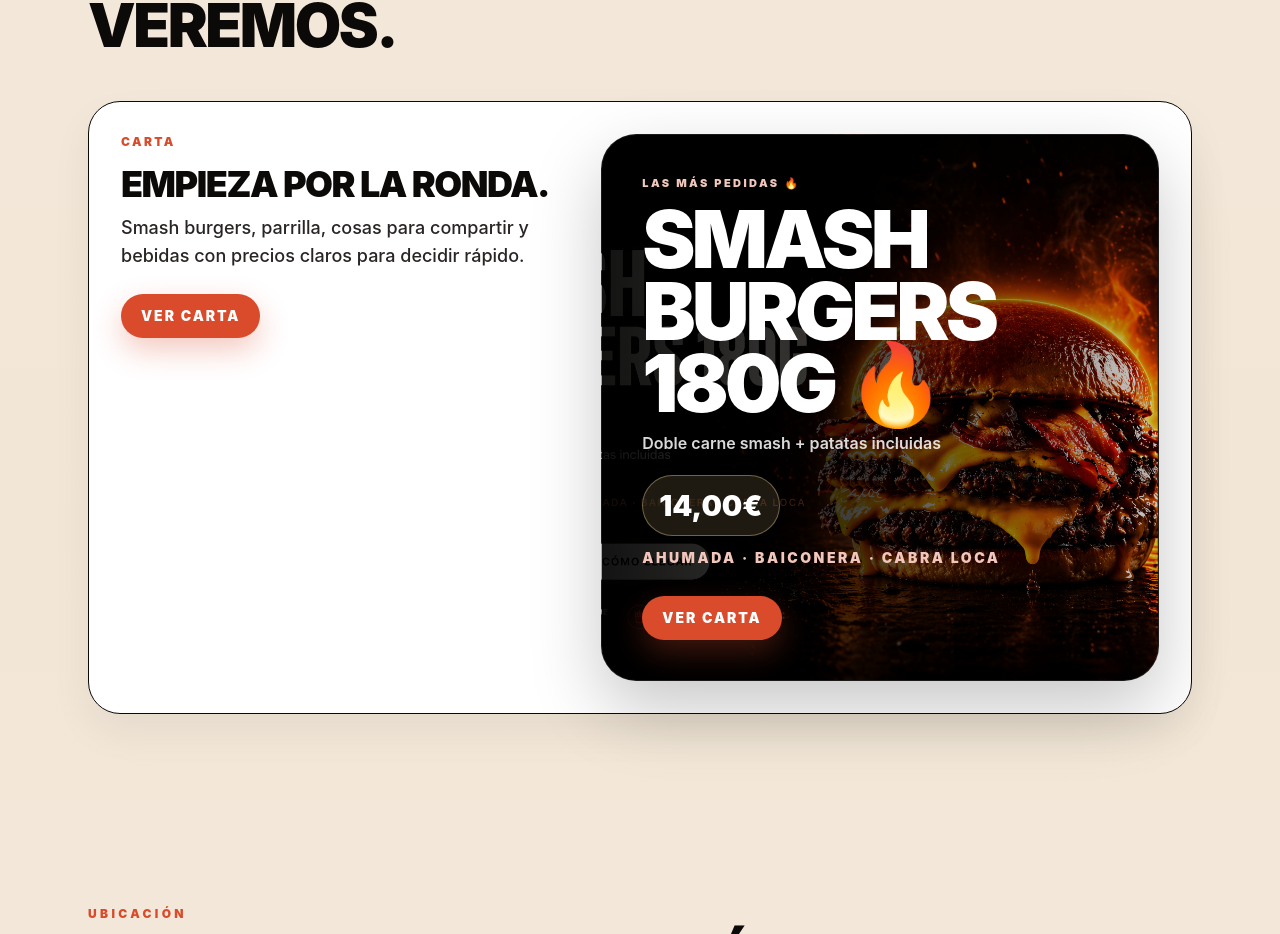
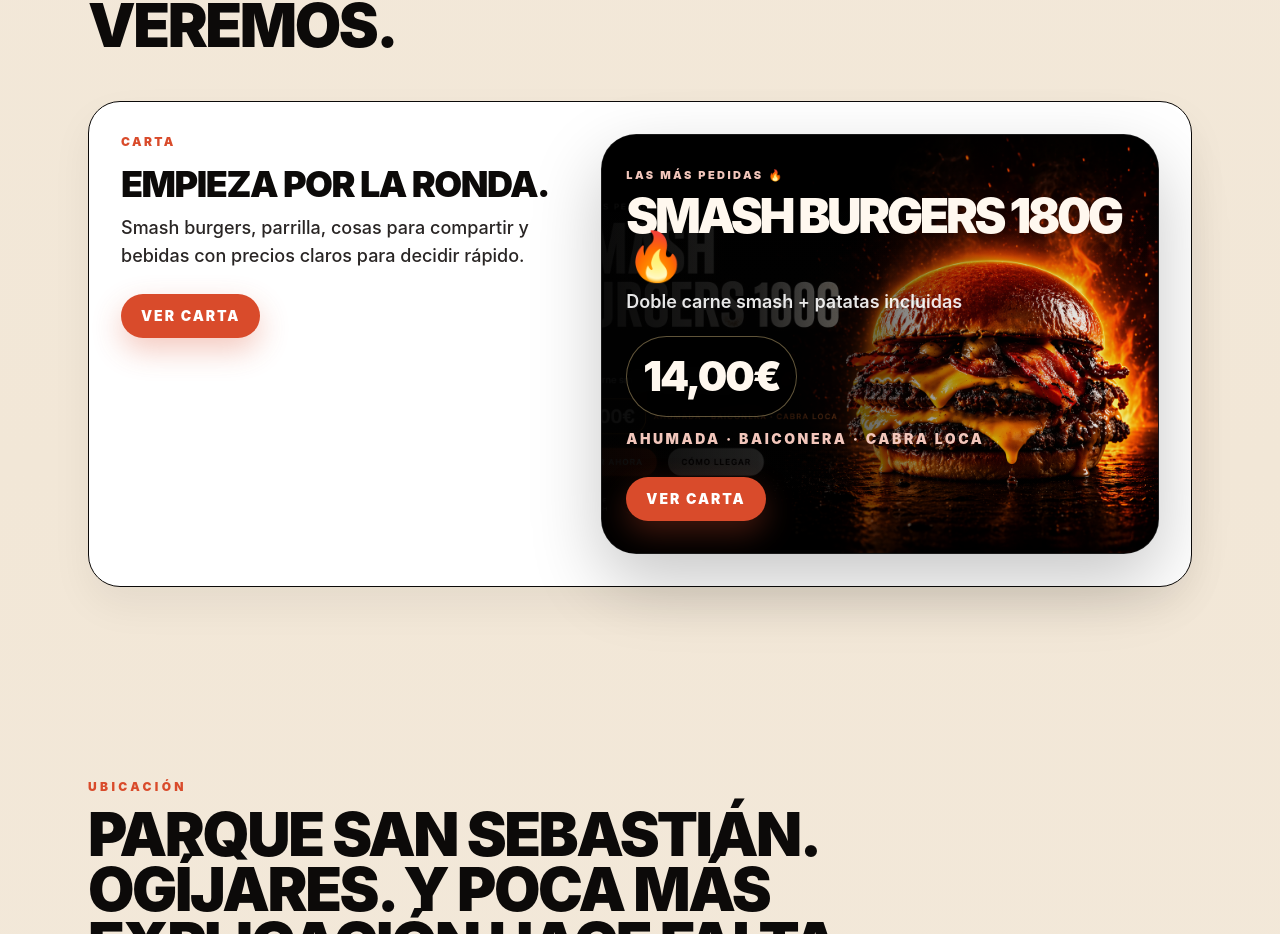
Before and after one commit to xavvvibo/kioskoalfresko, a Next.js app: page / in a window 1280 px wide. Shown: the part 4756-5690 px from the top of the page. Built offline with nearby package versions, Linux system fonts and the light colour scheme.

Commit message:
remove duplicate smash promo

```diff
--- a/app/carta/page.tsx
+++ b/app/carta/page.tsx
@@ -1,22 +1,17 @@
-import { menuFooter, menuHero, drinksSections, foodSections, smashPromo } from "@/content/menu";
-import { buildMetadata } from "@/lib/metadata";
+"use client";
+
 import { MenuHero } from "@/components/menu/MenuHero";
 import { MenuSectionBlock } from "@/components/menu/MenuSectionBlock";
+import { FeatureCard } from "@/components/ui/FeatureCard";
 import { SmashPromoCTA } from "@/components/menu/SmashPromoCTA";
-import { FeatureCard } from "@/components/menu/FeatureCard";
-
-export const metadata = buildMetadata({
-  title: "Carta de Kiosko Alfresko | Ogíjares",
-  description: "Consulta la carta de Kiosko Alfresko con smash burgers, parrilla, bebidas y planes para compartir.",
-  path: "/carta",
-});
+import { menuHero, foodSections, drinksSections, smashPromo, menuFooter } from "@/content/menu";
 
 export default function CartaPage() {
   const smashSection = foodSections.find((section) => section.id === "smash-burgers")!;
-  const premiumSection = foodSections.find((section) => section.id === "parrilla-premium")!;
+  const premiumSection = foodSections.find((section) => section.id === "premium")!;
   const shareSection = foodSections.find((section) => section.id === "para-compartir")!;
   const plansSection = foodSections.find((section) => section.id === "planes")!;
-  const grillSection = foodSections.find((section) => section.id === "brasa")!;
+  const grillSection = foodSections.find((section) => section.id === "parrilla")!;
   const potatoesSection = foodSections.find((section) => section.id === "patatas")!;
   const easySection = foodSections.find((section) => section.id === "sin-complicarse")!;
   const eggsSection = foodSections.find((section) => section.id === "huevos")!;
@@ -38,7 +33,9 @@ export default function CartaPage() {
             primaryAction={{ label: "Pedir ahora", href: "/reservas-contacto" }}
             secondaryAction={{ label: "Cómo llegar", href: "/ubicacion-ogijares" }}
           />
+
           <MenuSectionBlock section={smashSection} className="shadow-[0_30px_70px_rgba(217,75,43,0.18)]" />
+
           <div className="grid gap-5 lg:grid-cols-[0.92fr_1.08fr]">
             <MenuSectionBlock section={premiumSection} />
             <FeatureCard
@@ -48,6 +45,7 @@ export default function CartaPage() {
               accent="cream"
             />
           </div>
+
           <div className="grid gap-5 lg:grid-cols-[1.18fr_0.82fr]">
             <MenuSectionBlock section={shareSection} />
             <MenuSectionBlock section={plansSection} />
@@ -82,21 +80,12 @@ export default function CartaPage() {
               Bebe. Come. Quédate.
             </p>
           </div>
+
           <div className="grid gap-5 lg:grid-cols-[1fr_1fr_0.9fr]">
             <MenuSectionBlock section={sodaSection} />
             <MenuSectionBlock section={beerSection} />
             <MenuSectionBlock section={packsSection} className="lg:-translate-y-2" />
           </div>
-        </section>
-
-        <section className="mt-14">
-          <SmashPromoCTA
-            promo={smashPromo}
-            size="md"
-            theme="red"
-            compact
-            primaryAction={{ label: "Ver carta", href: "/carta" }}
-          />
         </section>
 
         <footer className="mt-12 rounded-[2rem] border border-white/10 bg-[linear-gradient(180deg,#151515_0%,#0f0f0f_100%)] px-6 py-8 text-center shadow-[0_18px_50px_rgba(0,0,0,0.18)]">
--- a/components/menu/SmashPromoCTA.tsx
+++ b/components/menu/SmashPromoCTA.tsx
@@ -18,58 +18,139 @@ type SmashPromoCTAProps = {
   };
 };
 
+const sizeStyles = {
+  sm: {
+    wrapper: "p-4 md:p-5",
+    minHeight: "min-h-[320px] md:min-h-[360px]",
+    title: "text-[1.9rem] md:text-[2.4rem]",
+    price: "text-[1.5rem] md:text-[2rem]",
+    subtitle: "text-sm md:text-base",
+    variants: "text-xs",
+    contentMax: "max-w-[520px]",
+  },
+  md: {
+    wrapper: "p-5 md:p-6",
+    minHeight: "min-h-[360px] md:min-h-[420px]",
+    title: "text-[2.2rem] md:text-[3rem]",
+    price: "text-[1.9rem] md:text-[2.6rem]",
+    subtitle: "text-base md:text-lg",
+    variants: "text-sm",
+    contentMax: "max-w-[620px]",
+  },
+  lg: {
+    wrapper: "p-6 md:p-8",
+    minHeight: "min-h-[420px] md:min-h-[500px]",
+    title: "text-[2.8rem] md:text-[5rem]",
+    price: "text-[2rem] md:text-[3rem]",
+    subtitle: "text-base md:text-lg",
+    variants: "text-sm",
+    contentMax: "max-w-[720px]",
+  },
+} as const;
+
+const themeStyles = {
+  dark: {
+    wrapper: "border-white/10 bg-black text-white",
+    claim: "text-[#f2c6bb]",
+    title: "text-[#fff8ef]",
+    subtitle: "text-white/90",
+    price: "text-[#fff8ef]",
+    variants: "text-[#f2c6bb]",
+    pricePill: "border-[#f0d28f]/40 bg-black/45 backdrop-blur-sm",
+    overlay:
+      "linear-gradient(90deg, rgba(0,0,0,0.96) 0%, rgba(0,0,0,0.88) 28%, rgba(0,0,0,0.58) 48%, rgba(0,0,0,0.18) 72%, rgba(0,0,0,0.02) 100%)",
+  },
+  red: {
+    wrapper: "border-[#d94b2b]/40 bg-[#b9381c] text-white",
+    claim: "text-[#ffe0d7]",
+    title: "text-[#fff8ef]",
+    subtitle: "text-white/95",
+    price: "text-[#fff8ef]",
+    variants: "text-[#ffe0d7]",
+    pricePill: "border-[#fff0d7]/35 bg-black/20 backdrop-blur-sm",
+    overlay:
+      "linear-gradient(90deg, rgba(35,5,0,0.90) 0%, rgba(65,10,2,0.78) 28%, rgba(120,28,8,0.42) 54%, rgba(0,0,0,0.14) 100%)",
+  },
+} as const;
+
 export function SmashPromoCTA({
   promo,
+  size = "lg",
+  theme = "dark",
+  compact = false,
   primaryAction,
   secondaryAction,
 }: SmashPromoCTAProps) {
+  const resolvedSize = compact && size === "lg" ? "md" : size;
+  const styles = sizeStyles[resolvedSize];
+  const themeClass = themeStyles[theme];
+  const showActions = !compact || primaryAction || secondaryAction;
+
+  const sectionBackground = promo.image?.src
+    ? `${themeClass.overlay}, url("${promo.image.src}")`
+    : "radial-gradient(circle at 78% 35%, rgba(217,75,43,0.34), transparent 22%), linear-gradient(180deg, #070707 0%, #141414 100%)";
+
   return (
     <section
-      className="group relative overflow-hidden rounded-[2.2rem] border border-white/10 bg-black text-white shadow-[0_28px_70px_rgba(0,0,0,0.22)]"
+      className={`group relative overflow-hidden rounded-[2.2rem] border shadow-[0_28px_70px_rgba(0,0,0,0.22)] ${themeClass.wrapper} ${styles.wrapper} ${styles.minHeight}`}
+    >
+      <div
+        aria-hidden="true"
+        className="absolute inset-0"
         style={{
-        backgroundImage: promo.image?.src
-          ? `linear-gradient(90deg, rgba(0,0,0,0.92) 0%, rgba(0,0,0,0.75) 45%, rgba(0,0,0,0.2) 100%), url(${promo.image.src})`
-          : undefined,
+          backgroundImage: sectionBackground,
           backgroundSize: "cover",
-        backgroundPosition: "75% center",
+          backgroundPosition: "right center",
+          backgroundRepeat: "no-repeat",
         }}
-    >
-      <div className="relative z-10 p-6 md:p-10 max-w-[680px]">
-        <p className="text-[11px] font-black uppercase tracking-[0.22em] text-[#f2c6bb]">
+      />
+
+      <div className="absolute inset-0 bg-[linear-gradient(180deg,transparent_0%,rgba(255,255,255,0.02)_55%,transparent_100%)] opacity-30" />
+
+      <div className={`relative z-10 flex h-full flex-col justify-center ${styles.contentMax}`}>
+        <p className={`text-[11px] font-black uppercase tracking-[0.22em] ${themeClass.claim}`}>
           {promo.claim}
         </p>
 
-        <h2 className="mt-3 font-black uppercase leading-[0.9] tracking-[-0.05em] text-[2.8rem] md:text-[5rem]">
+        <h2 className={`mt-3 font-black uppercase leading-[0.84] tracking-[-0.07em] ${themeClass.title} ${styles.title}`}>
           {promo.title}
         </h2>
 
-        <p className="mt-3 text-white/85 font-semibold">
+        <p className={`mt-3 font-semibold ${themeClass.subtitle} ${styles.subtitle}`}>
           {promo.subtitle}
         </p>
 
         <div className="mt-5 flex flex-wrap items-center gap-3">
-          <span className="rounded-full border border-[#f0d28f]/40 bg-[#f0d28f]/12 px-4 py-2 text-[1.8rem] font-black">
+          <span className={`rounded-full border px-4 py-2 font-black uppercase tracking-[-0.05em] ${themeClass.pricePill} ${themeClass.price} ${styles.price}`}>
             {promo.price}
           </span>
 
-          <span className="text-sm font-black uppercase tracking-[0.18em] text-[#f2c6bb]">
+          <span className={`font-black uppercase tracking-[0.18em] ${themeClass.variants} ${styles.variants}`}>
             {promo.variants.join(" · ")}
           </span>
         </div>
 
-        <div className="mt-7 flex gap-3">
-          {primaryAction && (
+        {showActions && (
+          <div className="mt-7 flex flex-wrap gap-3">
+            {primaryAction ? (
               <ActionButton href={primaryAction.href}>
                 {primaryAction.label}
               </ActionButton>
-          )}
+            ) : !compact ? (
+              <ActionButton href="/reservas-contacto">Pedir ahora</ActionButton>
+            ) : null}
 
-          {secondaryAction && (
+            {secondaryAction ? (
               <ActionButton href={secondaryAction.href} kind="secondary">
                 {secondaryAction.label}
               </ActionButton>
+            ) : !compact ? (
+              <ActionButton href="/ubicacion-ogijares" kind="secondary">
+                Cómo llegar
+              </ActionButton>
+            ) : null}
+          </div>
         )}
-        </div>
       </div>
     </section>
   );
```
Lines whose indentation alone changed are shown as unchanged.
